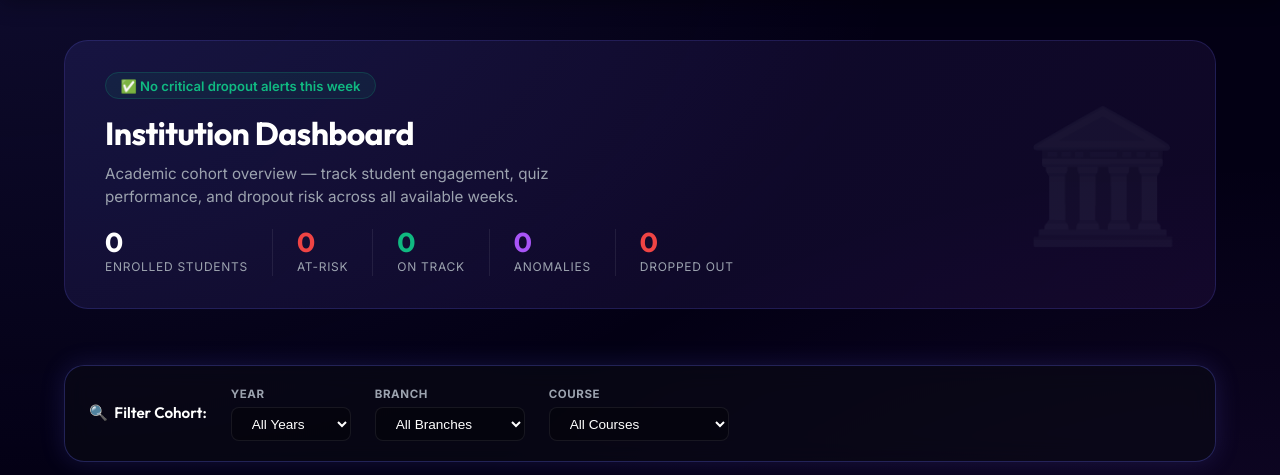
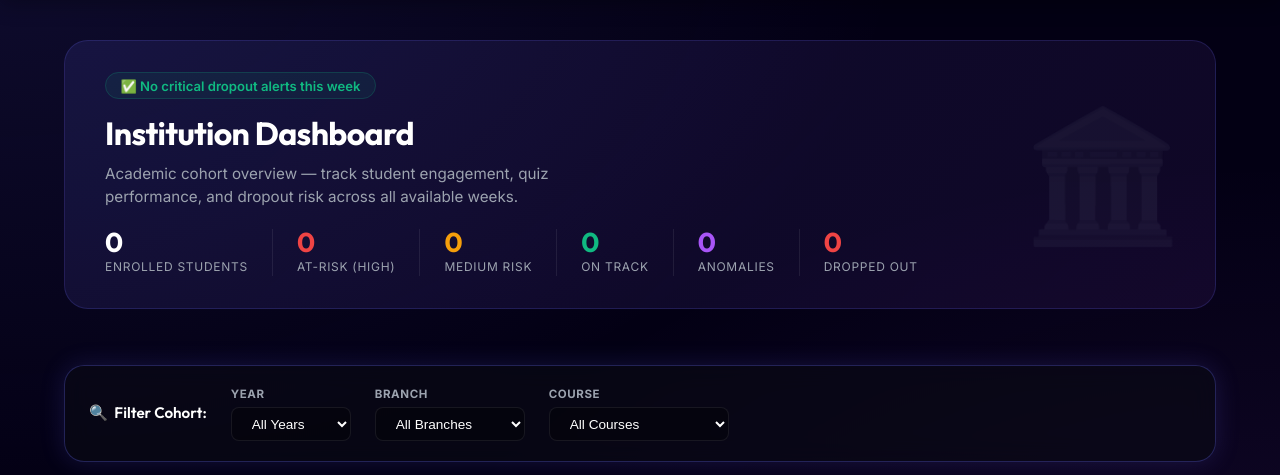
Before and after one commit to Siri06-git/fusion-flowwatch-anamoly-detection, a Flask app: page /institution-dashboard in a window 1280 px wide. Shown: the part 73-548 px from the top of the page. Run offline with Flask 3, Linux system fonts and the light colour scheme; the visitor is signed in with stand-in values (Sample User, id 1); data that the repository does not hold is empty.

Commit message:
Update templates/institution_dashboard.html to include Medium Risk in the hero stat strip

```diff
--- a/templates/institution_dashboard.html
+++ b/templates/institution_dashboard.html
@@ -277,7 +277,12 @@
                 <div class="stat-divider"></div>
                 <div class="stat-item">
                     <span class="stat-value" style="color:var(--color-error);">{{ high_risk_count }}</span>
-                    <span class="stat-label">At-Risk</span>
+                    <span class="stat-label">At-Risk (High)</span>
+                </div>
+                <div class="stat-divider"></div>
+                <div class="stat-item">
+                    <span class="stat-value" style="color:var(--color-warning);">{{ medium_risk_count }}</span>
+                    <span class="stat-label">Medium Risk</span>
                 </div>
                 <div class="stat-divider"></div>
                 <div class="stat-item">
```
